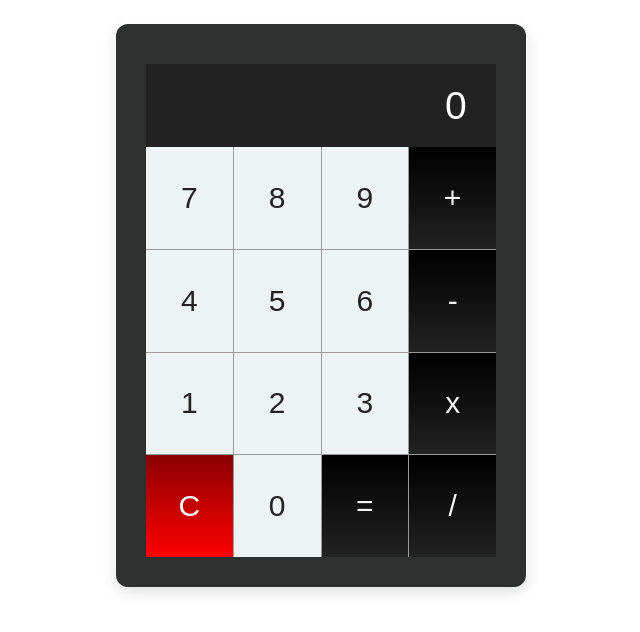
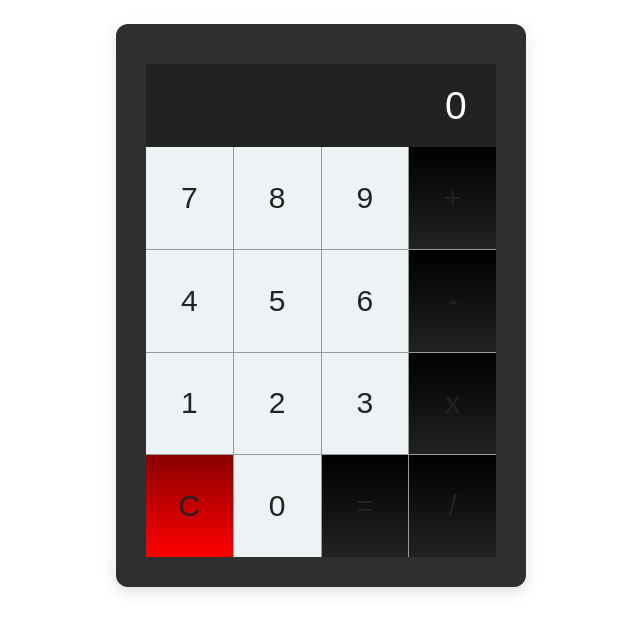
Before and after one commit to karenerosales/Javascript-Calculator, a plain HTML site: page index.html in a window 1280 px wide. Shown: the whole page, without its empty margins (319-959 px from the left). Drawn offline with Linux system fonts and the light colour scheme.

Commit message:
resetting browser preset

```diff
--- a/styles.css
+++ b/styles.css
@@ -47,13 +47,13 @@ body {
 }
 
 button {
+    color:#222222 !important;
     font-family: inherit;
     font-weight: inherit;
     border: 0;
     font-size: inherit;
     cursor: pointer;
     background-color: #edf2f4;
-    color:#222222
 }
 
 .clear {
```
